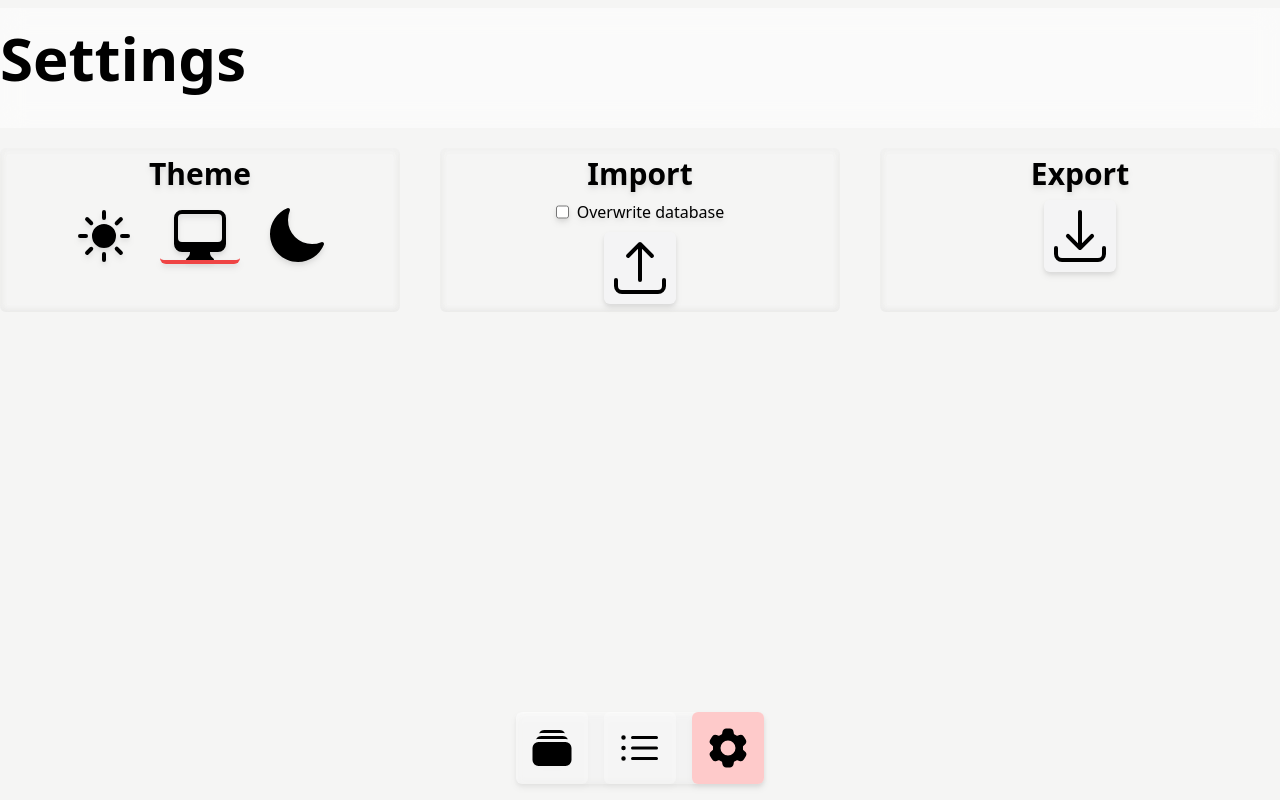
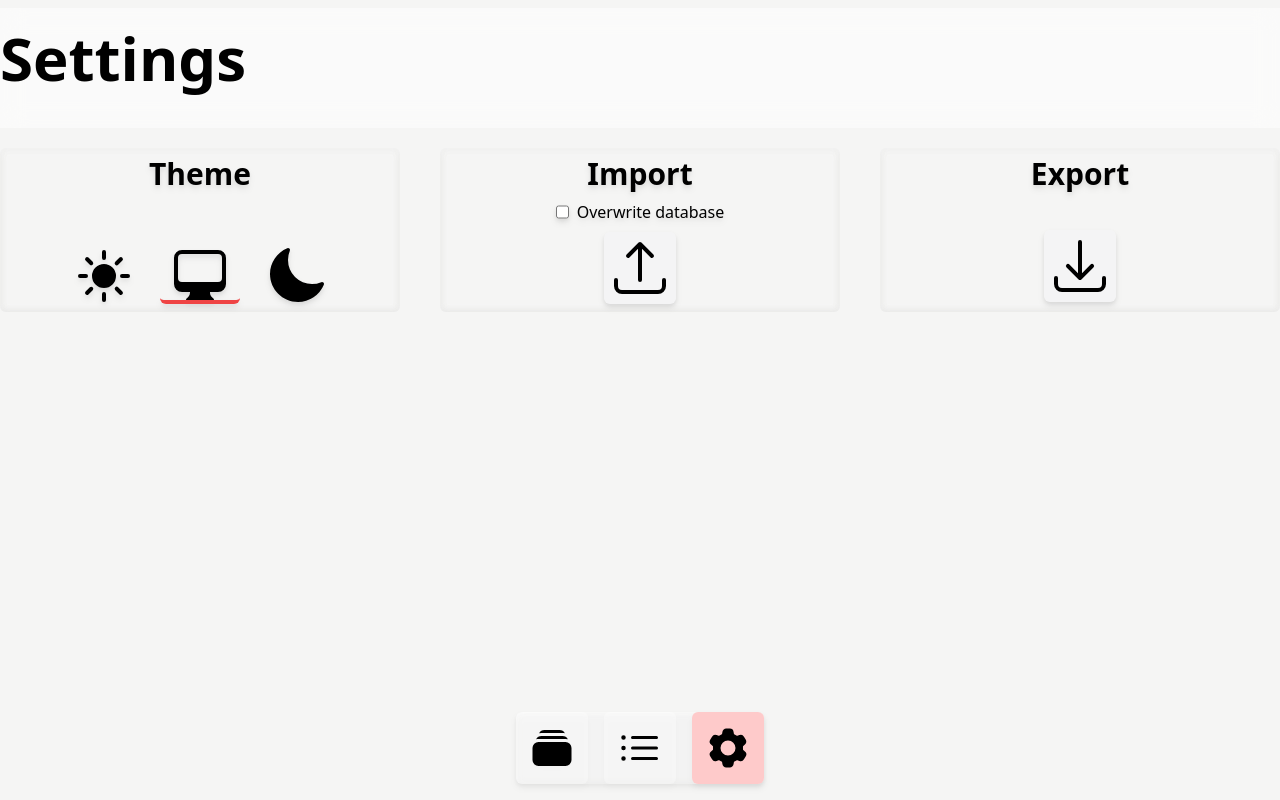
Before and after one commit to AntanasGa/TimeHolder, a Vue app: page /settings in a window 1280 px wide. Built offline with nearby package versions, Linux system fonts and the light colour scheme.

Commit message:
adding spacing

```diff
--- a/src/routes/Settings.vue
+++ b/src/routes/Settings.vue
@@ -7,7 +7,7 @@
   <section class="container mx-auto grid grid-cols-1 md:grid-cols-2 lg:grid-cols-3 gap-10 mt-5">
     <div class="rounded-md drop-shadow-md backdrop-blur-sm w-full flex flex-col gap-2 p-2 items-center transition-all">
       <h2 class="font-bold text-3xl">Theme</h2>
-      <ThemeSelector />
+      <ThemeSelector class="mt-auto" />
     </div>
     <div class="rounded-md drop-shadow-md backdrop-blur-sm w-full flex flex-col gap-2 p-2 items-center group transition-all">
       <h2 class="font-bold text-3xl">Import</h2>
@@ -23,7 +23,7 @@
     </div>
     <div class="rounded-md drop-shadow-md backdrop-blur-sm w-full flex flex-col gap-2 p-2 items-center group transition-all">
       <h2 class="font-bold text-3xl">Export</h2>
-      <div>
+      <div class="mt-auto">
         <StyledButton title="Export data to local file" class="bg-zinc-100 dark:bg-stone-800 hover:bg-zinc-200 dark:hover:bg-stone-700" @click="() => exportData()">
           <ArrowDownTrayIcon class="w-16 h-16" />
         </StyledButton>
```
